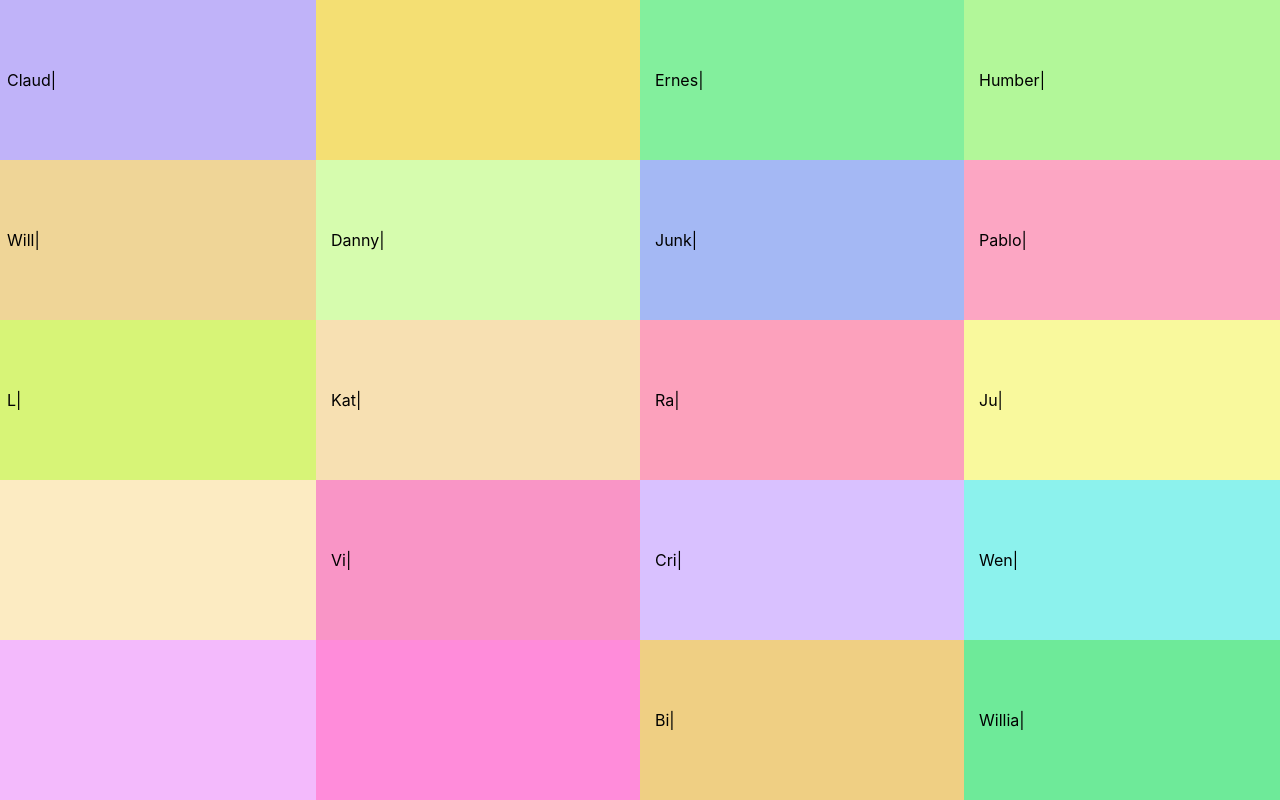
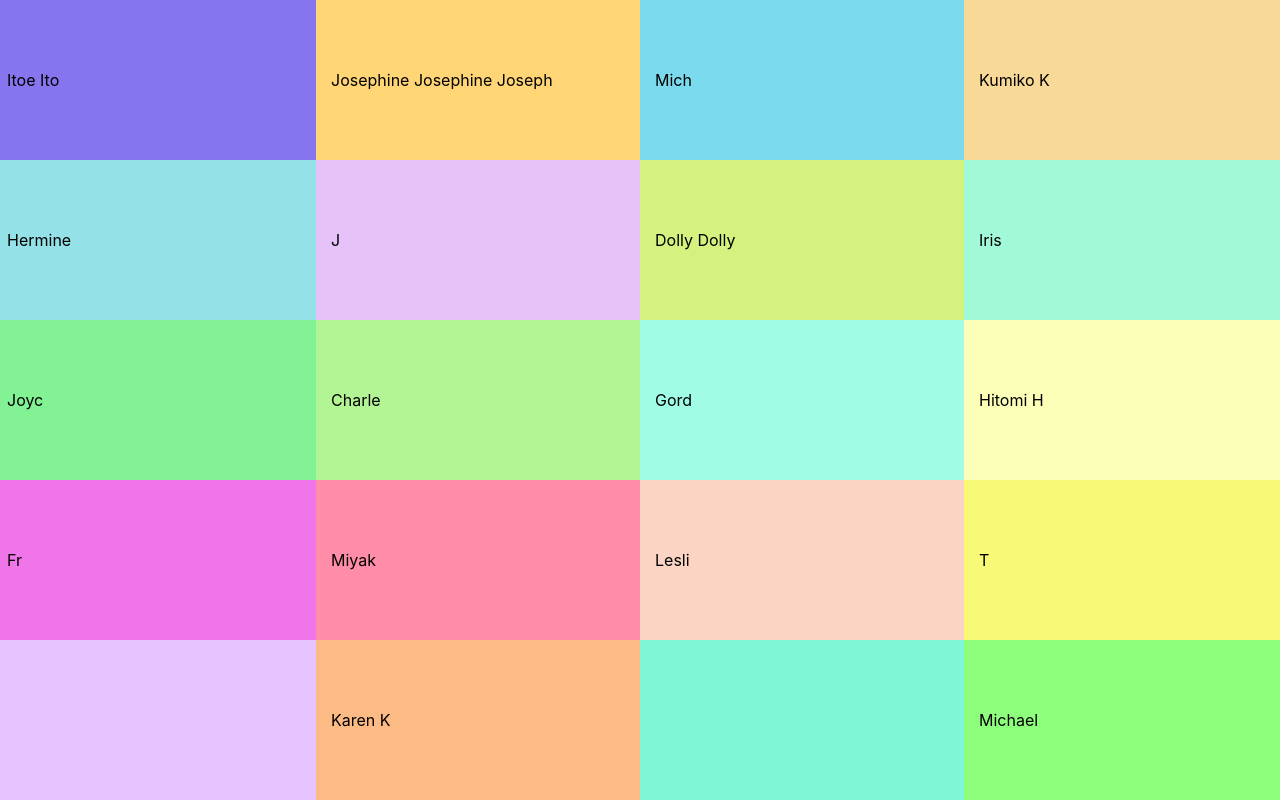
Before and after one commit to ifatihyildirim/google-hot-searches, a React (Create React App) app: page / in a window 1280 px wide. Built offline with nearby package versions, Linux system fonts and the light colour scheme.

Commit message:
edited typing component

```diff
--- a/src/components/Typing/index.js
+++ b/src/components/Typing/index.js
@@ -21,8 +21,6 @@ class Typing extends PureComponent {
 
   static getDerivedStateFromProps(props, state) {
     if (props.text !== state.text) {
-      console.log(props.text);
-
       return {
         text: props.text,
         typing: true,
@@ -33,8 +31,7 @@ class Typing extends PureComponent {
 
 
   done = () => {
-    this.props.onTypingDone();
-    this.setState({ typing: false });
+    this.setState({ typing: false }, () => setTimeout(() => this.props.onTypingDone(), 500));
   }
 
   render() {
@@ -44,7 +41,15 @@ class Typing extends PureComponent {
       return null;
     }
 
-    return <Typist avgTypingDelay={200} onTypingDone={this.done}>{text}</Typist>;
+    return (
+      <Typist
+        avgTypingDelay={200}
+        onTypingDone={this.done}
+        cursor={{ show: false }}
+      >
+        {`${text} ${text} ${text}`}
+      </Typist>
+    );
   }
 }
 
```
